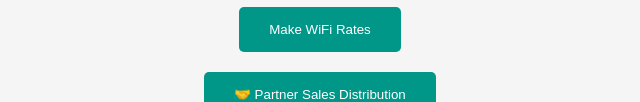
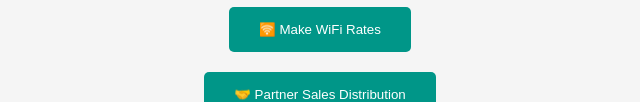
Before and after one commit to vicomfusion/vf, a plain HTML site: page index.html in a window 1280 px wide. Shown: the part 562-664 px from the top of the page, without its empty margins (320-960 px from the left). Drawn offline with nearby package versions, Linux system fonts and the light colour scheme.

Commit message:
Update index.html

```diff
--- a/index.html
+++ b/index.html
@@ -71,7 +71,7 @@
   <div class="choose-text">
     <p><strong>What do you want to do?</strong></p>
   </div>
-  <button onclick="window.open('https://vicomfusion.github.io/vfrates/', '_blank')">Make WiFi Rates</button>
+  <button onclick="window.open('https://vicomfusion.github.io/vfrates/', '_blank')">🛜 Make WiFi Rates</button>
   <button onclick="window.open('https://vicomfusion.github.io/shares/', '_blank')">🤝 Partner Sales Distribution</button>
   <button onclick="window.open('https://vicomfusion.github.io/burstRateSpeed/', '_blank')">💥Generate Burst Rate Speed</button>
 </div>
```
